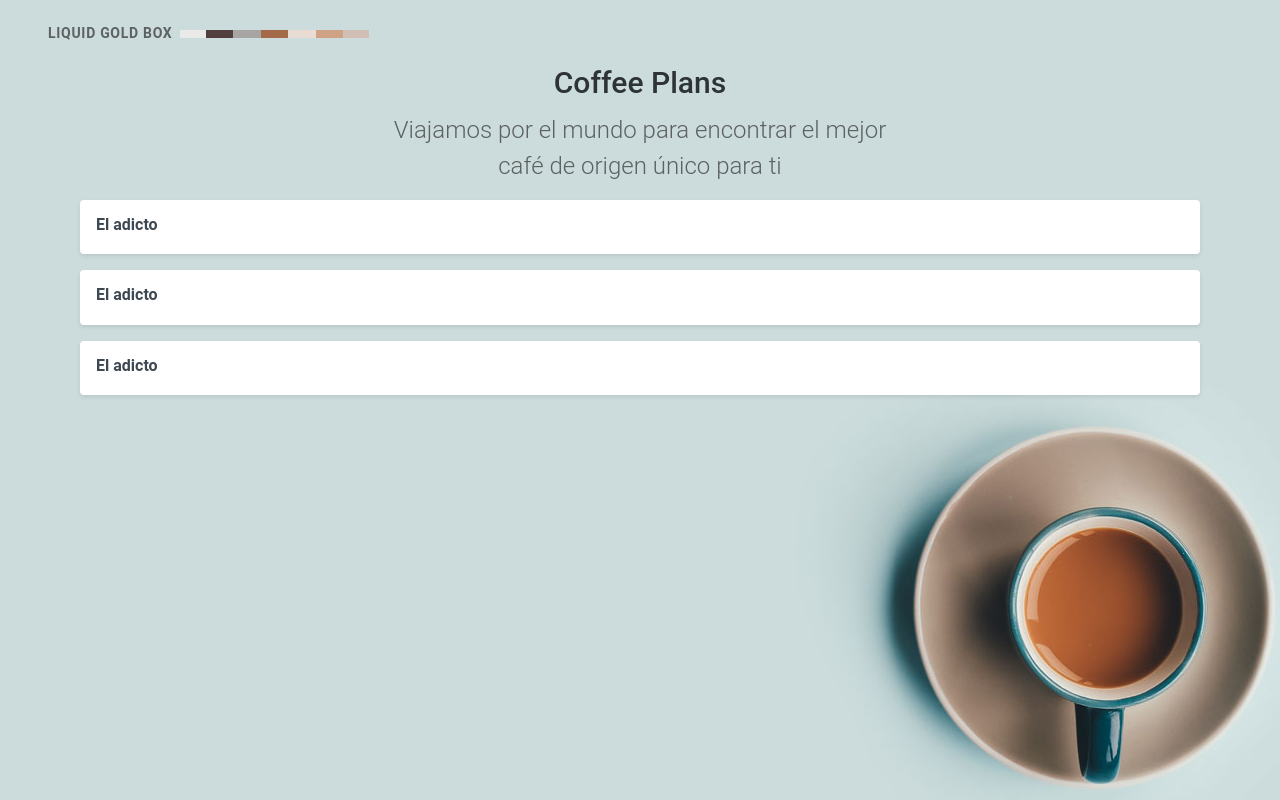
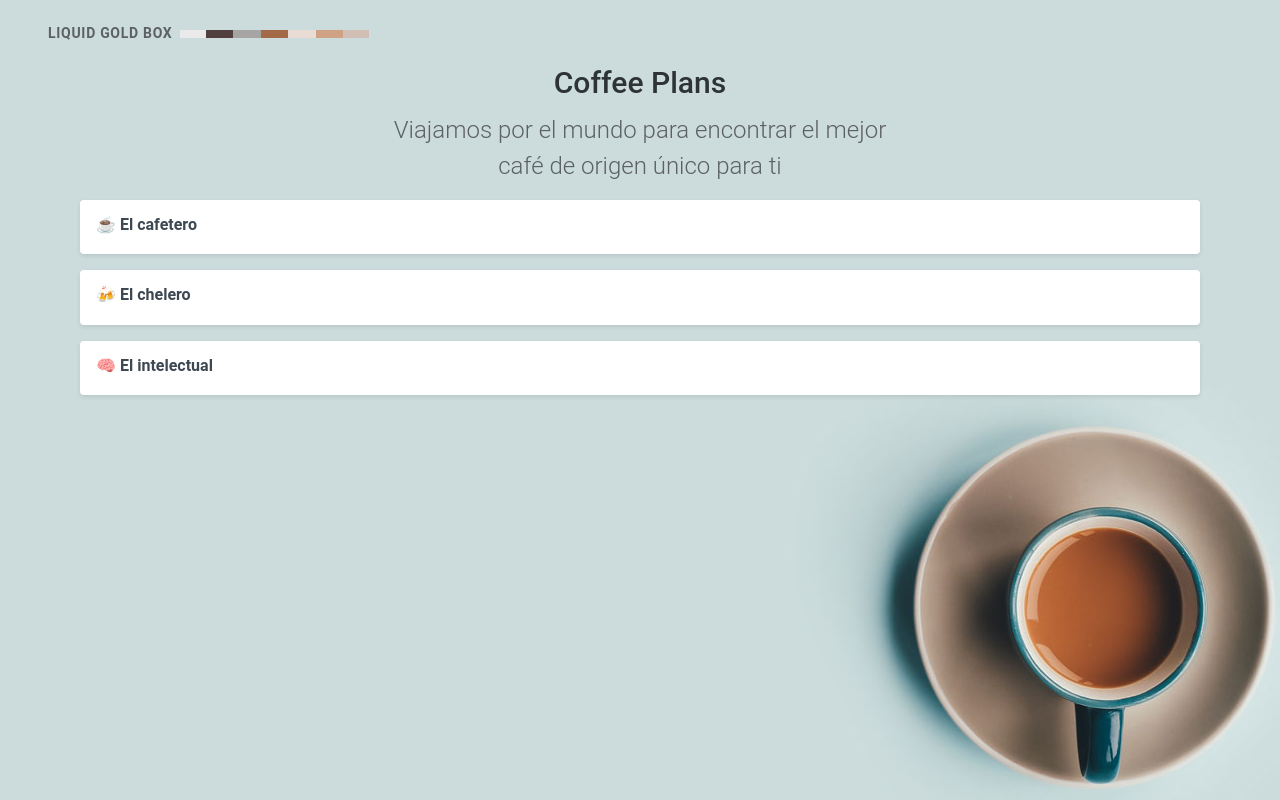
Before and after one commit to BajistaRex/DADM-2024B, a Vue app: page / in a window 1280 px wide. Built offline with nearby package versions, Linux system fonts and the light colour scheme.

Commit message:
⭐ S03S03 Usando propiedades

```diff
--- a/src/App.vue
+++ b/src/App.vue
@@ -18,9 +18,9 @@ import planItem from './components/plan-item.vue';
     </h2>
 
     <div class="plans">
-      <planItem></planItem>
-      <planItem></planItem>
-      <planItem></planItem>
+      <plan-item plan-icon ="☕" name = "El cafetero"> </plan-item>
+      <plan-item planIcon ="🍻" name = "El chelero"> </plan-item>
+      <plan-item planIcon ="🧠" name = "El intelectual"> </plan-item>
     </div>
   </div>
 </template>
--- a/src/components/plan-item.vue
+++ b/src/components/plan-item.vue
@@ -1,17 +1,15 @@
 <template>
   <div class="plan">
     <div class="description">
-      <span class="title">
-        El adicto
-      </span>
+      <span class="title"> {{ planIcon }} {{ name }} </span>
     </div>
   </div>
 </template>
 
 <script setup>
-
+// Usando un macro para
+// definir props
+defineProps(['name','planIcon']);
 </script>
 
-<style scoped>
-
-</style>
+<style scoped></style>
```
